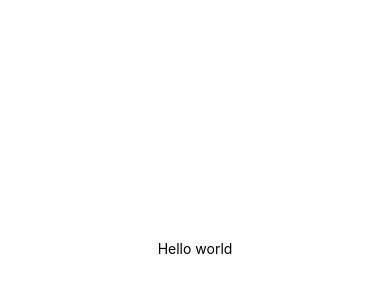
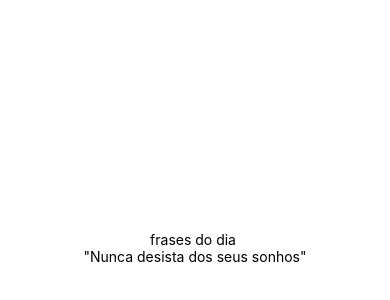
Before and after one commit to NkAndre/frases_motivacionais, a React Native app: screen / in a window 390 px wide. Shown: the part 174-474 px from the top of the page. Built offline with nearby package versions, Linux system fonts and the light colour scheme.

Commit message:
feat:frase ja aparecendo na tela

```diff
--- a/App.js
+++ b/App.js
@@ -10,7 +10,7 @@ const frases = [
 ]
 
 export default function App() {
-  const [frase, setFrase] = useState(frases[0]) // state atual para controlar as nossas frases
+  const [frase, setFrase] = useState(frases[1]) // state atual para controlar as nossas frases
 
   // função para gerar frases aleatorias
   const gerarFrases = () => {
@@ -19,7 +19,13 @@ export default function App() {
   }
   return (
     <View style={styles.container}>
-      <Text>Hello world</Text>
+      <Text style = {styles.textTitulo}>frases do dia </Text>
+
+      <View style={styles.card}>
+        <Text style={styles.textoFrase}>"{frase}"</Text>
+      </View>
+
+
       <StatusBar style="auto" />
     </View>
   );
@@ -32,4 +38,7 @@ const styles = StyleSheet.create({
     alignItems: 'center',
     justifyContent: 'center',
   },
+  textTitulo:{
+    color:"#000"
+  }
 });
```
